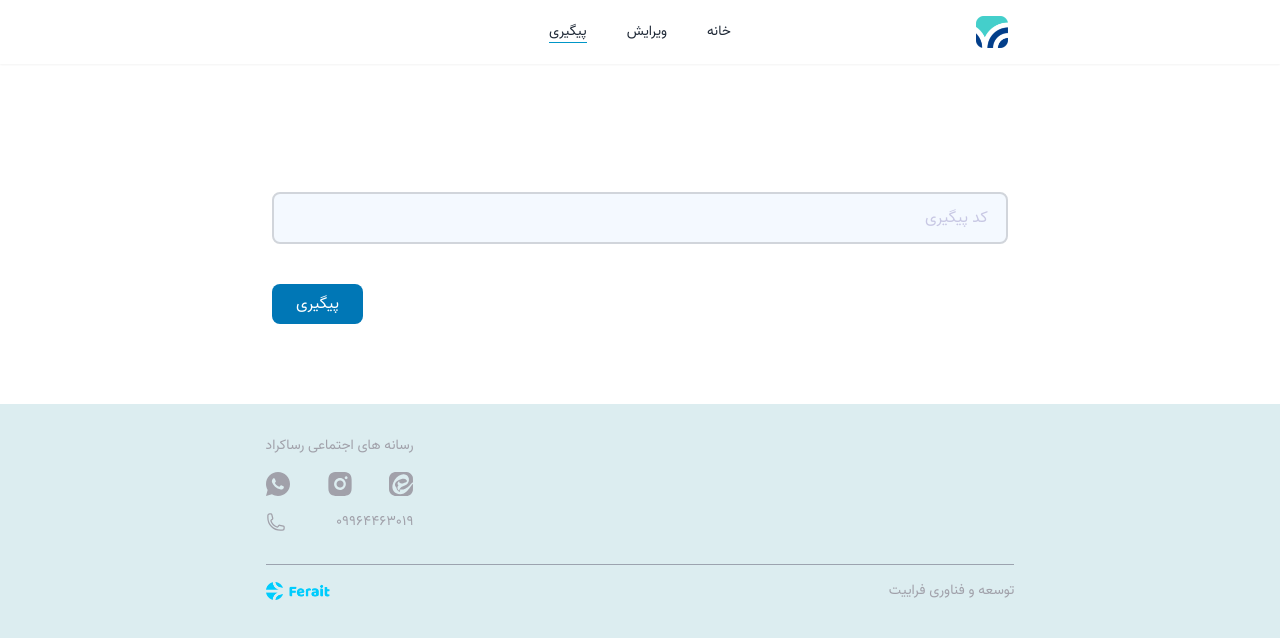
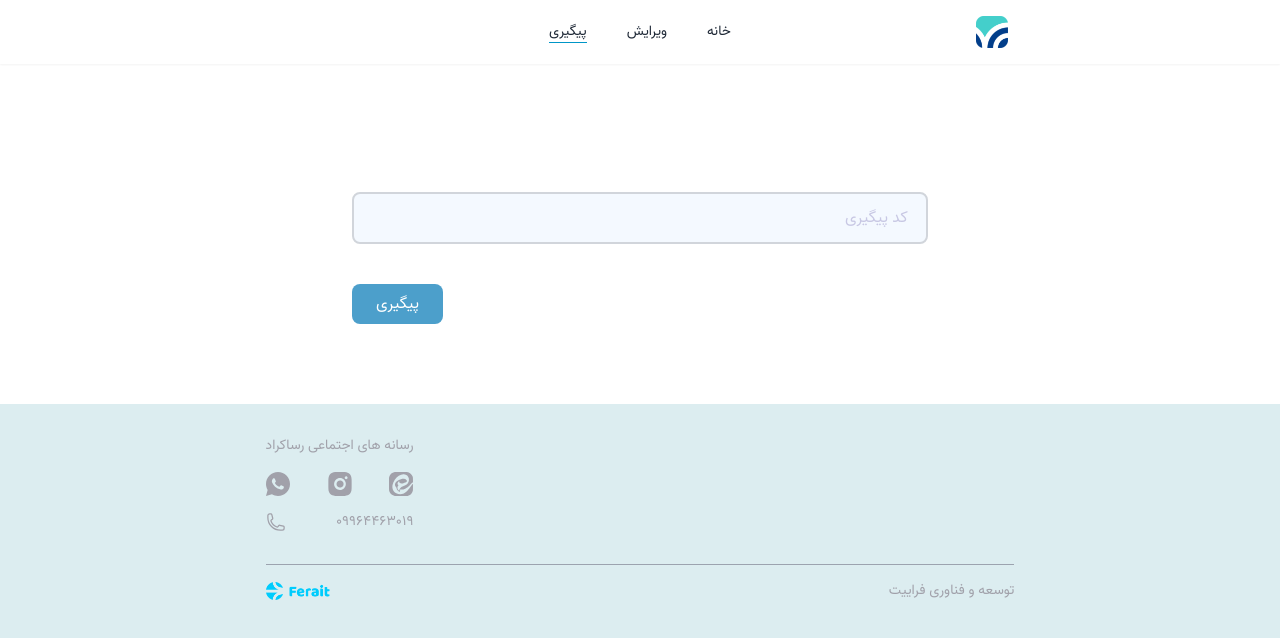
Before and after one commit to pouria-drd/rasacrowd, a Next.js app: page /tracking in a window 1280 px wide. Shown: the top 638 px of the page. Built offline with nearby package versions, Linux system fonts and the light colour scheme.

Commit message:
tracking page done and added TrackingStatusCard

```diff
--- /dev/null
+++ b/app/components/TrackingStatusCard.tsx
@@ -0,0 +1,45 @@
+import Badge from "./Badge"
+
+interface TrackingStatusCardProps {
+    type: "شرکت ها" | "ادارات" | "فردی";
+}
+
+const TrackingStatusCard = (props: TrackingStatusCardProps) => {
+
+    const badgeColor: Record<string, 'green' | 'blue' | 'orange'> = {
+        'شرکت ها': 'blue',
+        'ادارات': 'orange',
+        'فردی': 'green',
+    };
+
+    return (
+        <div className="flex flex-col items-center justify-center
+            p-4 w-full rounded-lg border border-gray-300">
+            <div className="flex flex-row-reverse items-center justify-between w-full pb-4 pt-1 border-b border-gray-300">
+                <div className="flex items-center justify-end gap-2 w-full">
+                    <h3 className="text-base">
+                        پرسشنامه {props.type}
+                    </h3>
+
+                    <Badge badgeColor={badgeColor[props.type]} />
+                </div>
+
+                <span className="bg-lime-100 text-xs text-lime-700 rounded-lg px-4 py-2 whitespace-nowrap">
+                    تکمیل شده
+                </span>
+            </div>
+
+            <div className="flex flex-row-reverse items-center gap-1 text-sm w-full pt-3">
+                <p className="font-bold r2l">
+                    وضعیت:
+                </p>
+
+                <p className="text-gray-600">
+                    درحال بررسی
+                </p>
+            </div>
+        </div>
+    )
+}
+
+export default TrackingStatusCard
--- a/app/components/buttons/Button.tsx
+++ b/app/components/buttons/Button.tsx
@@ -5,8 +5,9 @@ import { ReactNode } from "react";
 interface ButtonProps {
     children: ReactNode;
     onClick: () => void;
+    disabled?: boolean;
+    isBusy?: boolean;
     type?: 'primary' | 'outline';
-    disabled?: boolean;
 }
 
 const Button = (props: ButtonProps) => {
@@ -20,12 +21,19 @@ const Button = (props: ButtonProps) => {
 
     return (
         <button
-            onClick={props.onClick} disabled={props.disabled}
-            className={`${buttonStyle} disabled:cursor-not-allowed disabled:bg-opacity-70
+            onClick={props.onClick} disabled={props.disabled || props.isBusy}
+            className={`${buttonStyle}
+            flex items-center justify-center gap-2
+            disabled:cursor-not-allowed disabled:bg-opacity-70
             transition-all rounded-lg px-6 py-2 w-fit`}>
 
+            {props.isBusy &&
+                <span className="text-white border-white border-t rounded-full w-2 h-2 p-2 animate-spin">
+
+                </span>
+            }
+
             {props.children}
-
         </button>
     );
 };
--- a/app/globals.css
+++ b/app/globals.css
@@ -144,3 +144,18 @@
 body {
   @apply bg-rasa-green-400;
 }
+
+input:-webkit-autofill,
+input:-webkit-autofill:hover,
+input:-webkit-autofill:focus,
+textarea:-webkit-autofill,
+textarea:-webkit-autofill:hover,
+textarea:-webkit-autofill:focus,
+select:-webkit-autofill,
+select:-webkit-autofill:hover,
+select:-webkit-autofill:focus {
+  -webkit-text-fill-color: #292f36;
+  box-shadow: 0 0 0px 1000px #f4f9ff inset;
+  transition: background-color 5000s ease-in-out 0s;
+  color: #f4f9ff;
+}
--- a/app/tracking/page.tsx
+++ b/app/tracking/page.tsx
@@ -1,19 +1,74 @@
 'use client';
+
+import { useState } from "react";
+import { BASE_URL } from "../config";
+import { useToast, ToastStatusEnum } from "../components/Toast/ToastProvider";
 
 import Input from "../components/inputs/Input";
 import Button from "../components/buttons/Button";
+import TrackingStatusCard from "../components/TrackingStatusCard";
 
 const tracking = () => {
+    const { showToast } = useToast();
+    const [trackingCode, setTrackingCode] = useState<string>();
+    const [isSendingData, setIsSendingData] = useState<boolean>(false);
+    const [type, setType] = useState<"شرکت ها" | "ادارات" | "فردی">();
+
+    const handleTracking = async () => {
+        setType(undefined);
+        setIsSendingData(true);
+        try {
+            const url = BASE_URL + `Survery/Track?trackinCode=${trackingCode}`;
+
+            const res = await fetch(url, {
+                method: "GET",
+                headers: {
+                    'Content-Type': 'application/json',
+                },
+            });
+
+            const data = await res.json();
+
+            if (data.type) {
+                switch (data.type) {
+                    case 'personal':
+                        setType('فردی')
+                        break;
+
+                    case 'team':
+                        setType('شرکت ها')
+                        break;
+
+                    case 'organazation':
+                        setType('ادارات')
+                        break;
+                }
+            }
+
+            if (!res.ok) {
+                showToast("پرسشنامه ای یافت نشد!", ToastStatusEnum.Error, "خطا")
+            }
+
+            setIsSendingData(false);
+        } catch (err: any) {
+        }
+    }
+
     return (
-        <div className="font-vazir
+        <div className="font-vazir px-0 sm:px-20
             flex flex-col items-center justify-center gap-10 py-20">
-            <Input placeHolder="کد پیگیری" />
+
+            <Input maxLength={13} type="tel" placeHolder="کد پیگیری" onChange={(e) => setTrackingCode(e.target.value)} />
 
             <div className="flex items-center justify-start w-full">
-                <Button onClick={() => { }}>
+                <Button onClick={handleTracking} disabled={!trackingCode} isBusy={isSendingData}>
                     پیگیری
                 </Button>
             </div>
+
+            {type &&
+                <TrackingStatusCard type={type} />
+            }
         </div>
     )
 }
```
